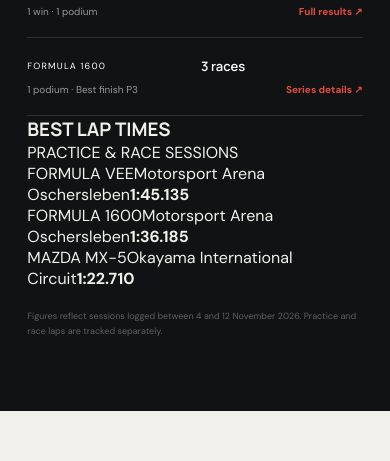
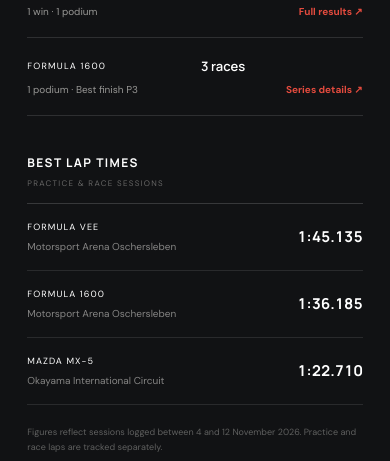
Before and after one commit to wiktortolopilokarting-max/WIK88-Portfolio, a plain HTML site: page index.html in a window 390 px wide. Shown: the part 3491-3952 px from the top of the page. Drawn offline with Linux system fonts and the light colour scheme.

Commit message:
Style homepage best lap times section

```diff
--- a/css/style.css
+++ b/css/style.css
@@ -366,3 +366,19 @@ body.home-page { --night:#101113; --night-soft:#17191c; --chalk:#f1f0eb; --signa
 @media(prefers-reduced-motion:reduce) {
  .landing-hero-image,.discipline-card img { transition:none; }
 }
+
+
+/* Homepage best lap times */
+.best-laps-heading { display:flex; justify-content:space-between; align-items:center; gap:18px; margin-top:48px; padding-bottom:15px; border-bottom:1px solid rgba(255,255,255,.16); }
+.best-laps-heading h3 { color:white; font:700 12px 'Manrope'; letter-spacing:1.4px; }
+.best-laps-heading > span { color:rgba(241,240,235,.38); font-size:8px; letter-spacing:1.3px; }
+.best-lap-row { display:grid; grid-template-columns:1fr 1.5fr auto; align-items:center; gap:18px; padding:17px 0; border-bottom:1px solid rgba(255,255,255,.1); }
+.best-lap-row span:first-child { color:white; font-size:9px; letter-spacing:1.1px; }
+.best-lap-row span:nth-child(2) { color:rgba(241,240,235,.52); font-size:10px; }
+.best-lap-row strong { color:white; font:700 15px 'Manrope'; font-variant-numeric:tabular-nums; }
+@media(max-width:650px) {
+  .best-laps-heading { align-items:flex-start; flex-direction:column; gap:7px; margin-top:38px; }
+  .best-lap-row { grid-template-columns:1fr auto; gap:7px 12px; }
+  .best-lap-row span:nth-child(2) { grid-column:1; grid-row:2; }
+  .best-lap-row strong { grid-column:2; grid-row:1/3; }
+}
```
